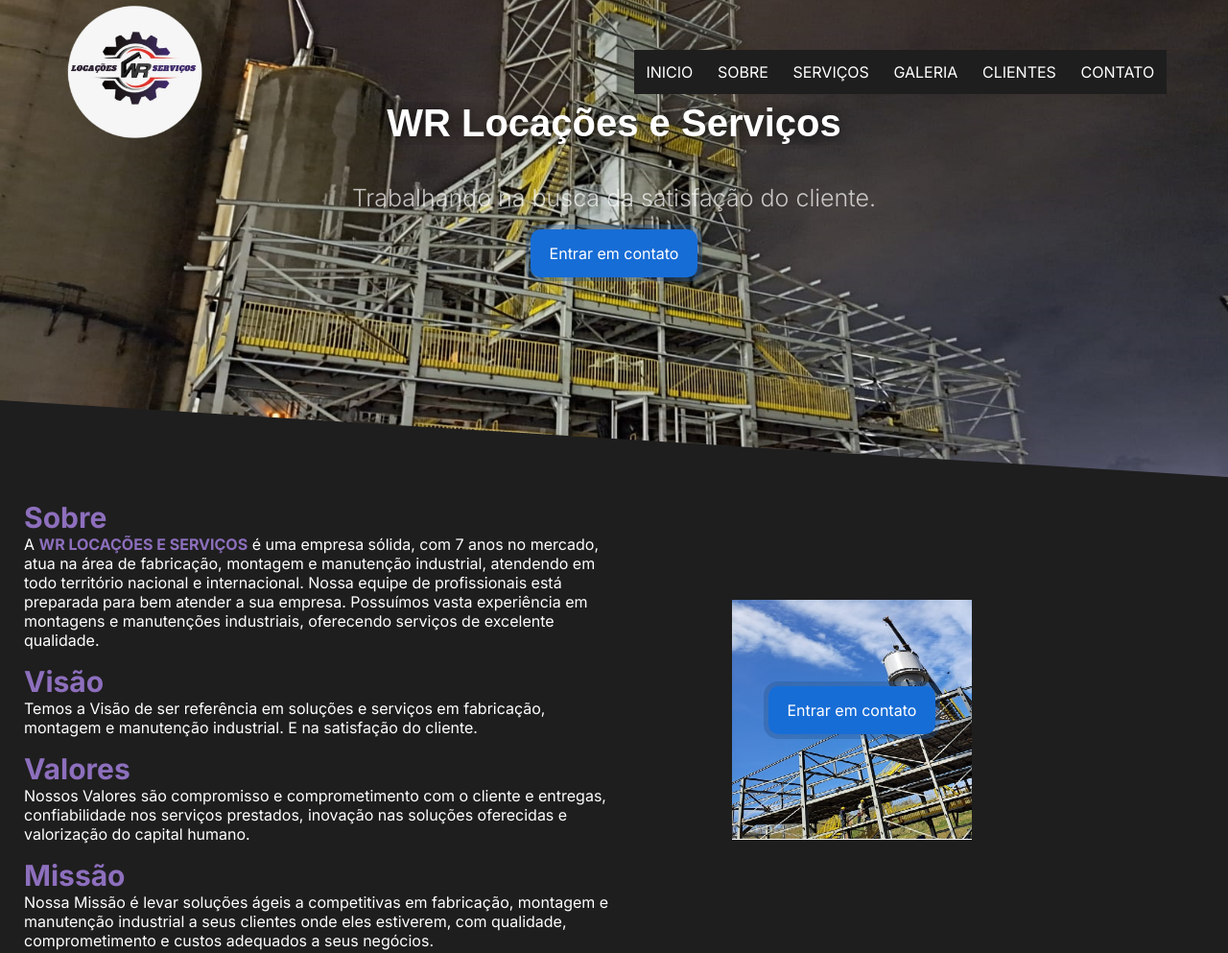
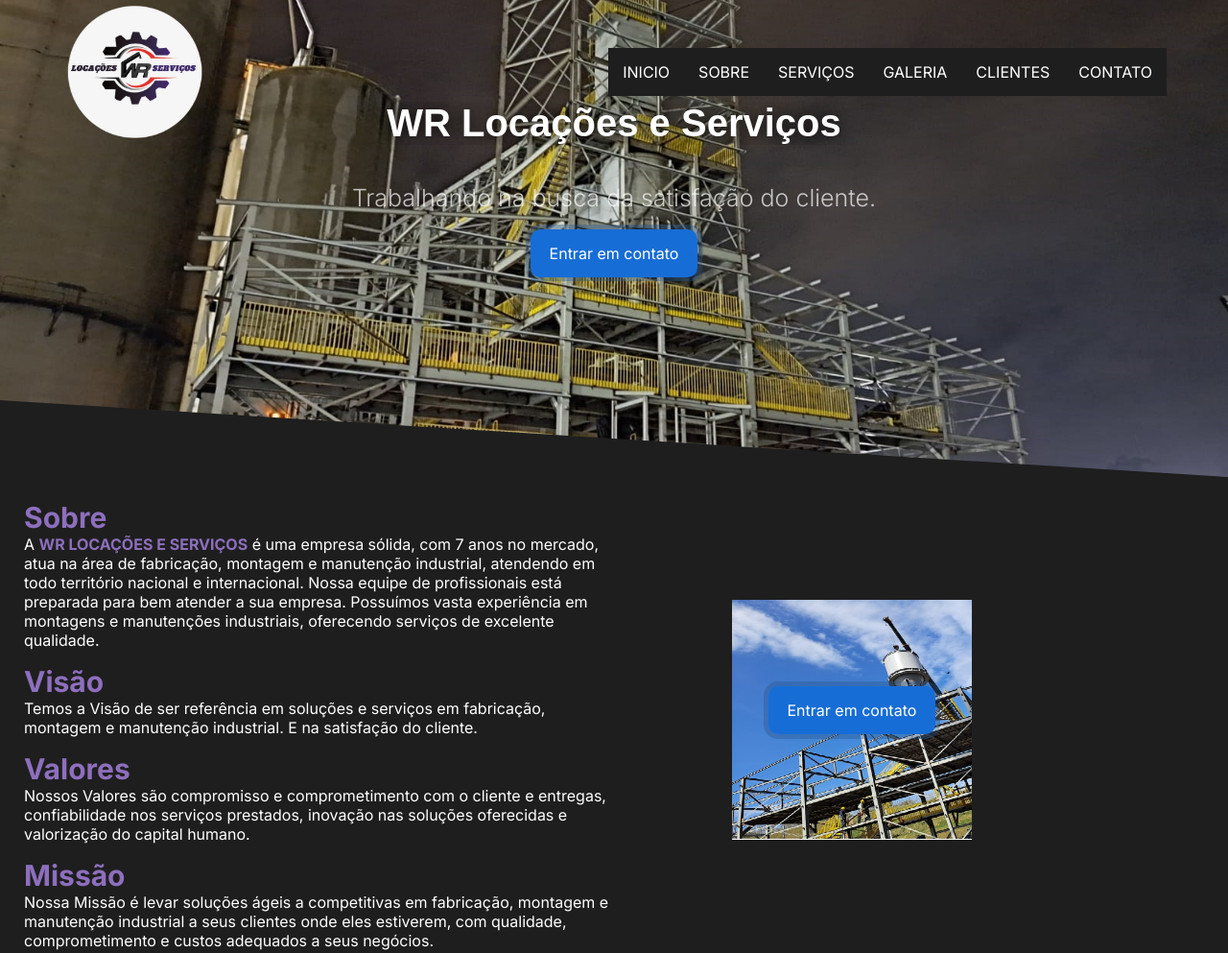
Before and after one commit to WRLocacoservicos/WRlocacao-servico, a plain HTML site: page index.html in a window 1280 px wide. Shown: the top 993 px of the page at 96% size. Drawn offline with nearby package versions, Linux system fonts and the light colour scheme.

Commit message:
Update style.css

```diff
--- a/style/style.css
+++ b/style/style.css
@@ -114,7 +114,7 @@
 nav ul a {
   color: #ffffff;
   margin: 0;
-  padding: 1vw;
+  padding: 15px;
   text-transform: uppercase;
   transition: 0.3s;
 
```
